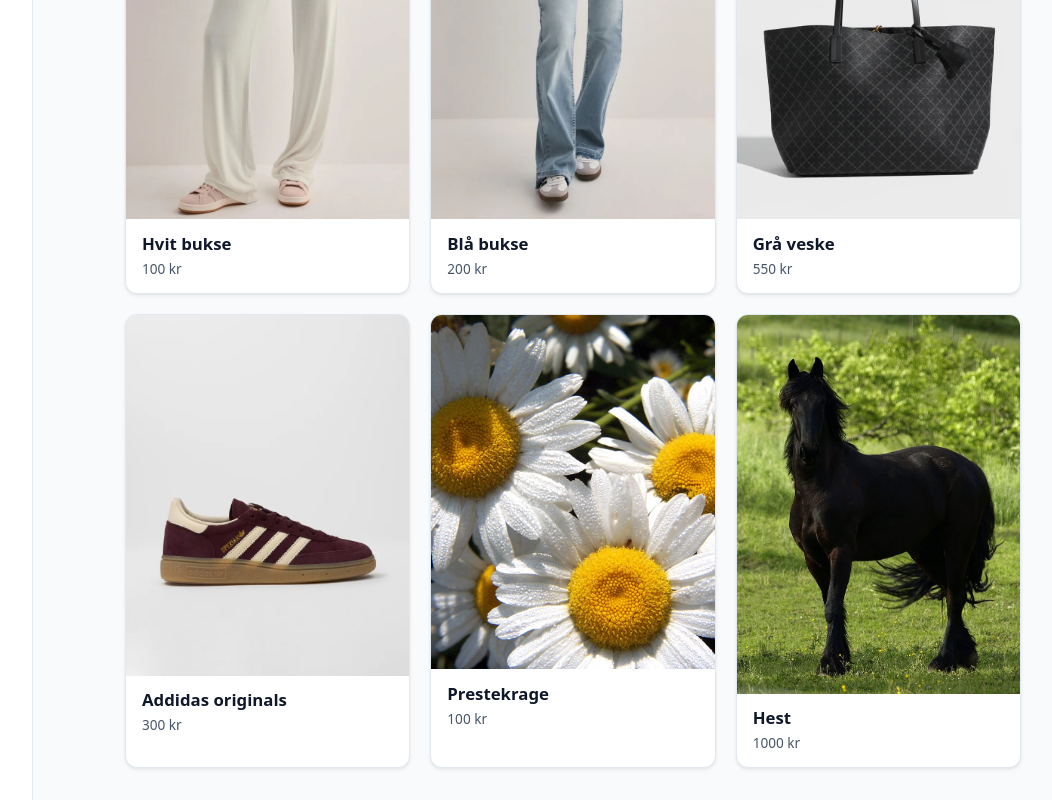
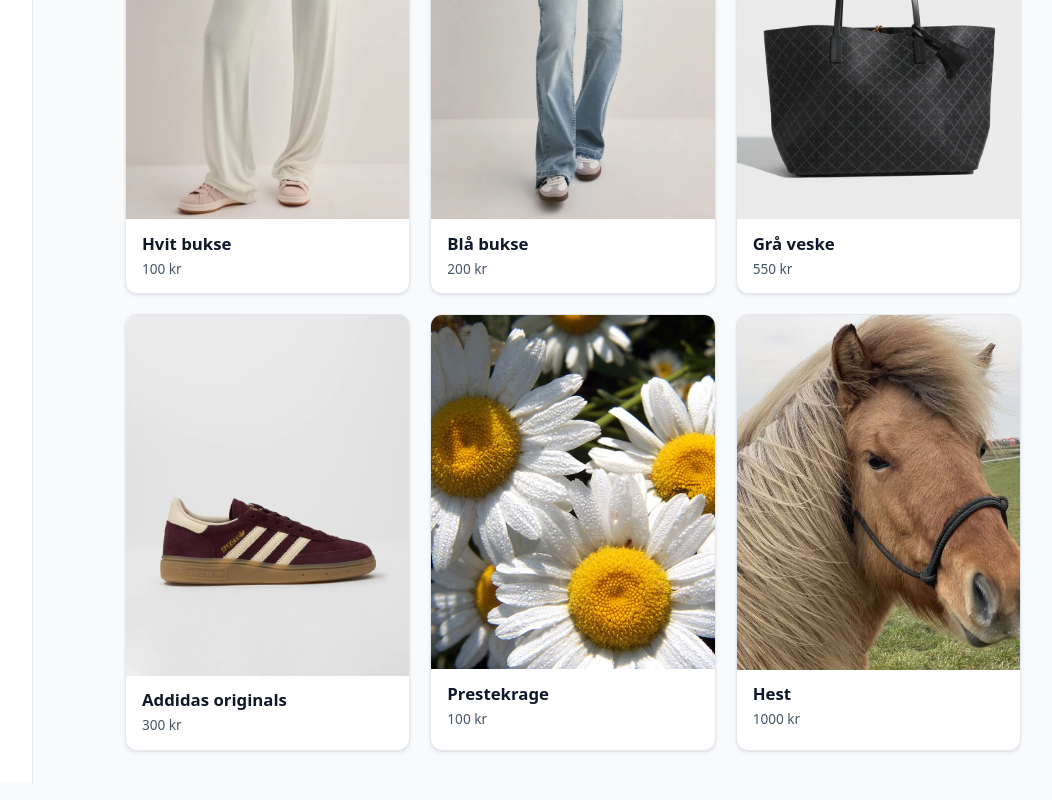
Before and after one commit to anja-mg/fremtind-gtf-2025, a React (Vite) app: page /shop in a window 1280 px wide. Shown: the part 316-1116 px from the top of the page, without its empty margins (167-1219 px from the left). Built offline with nearby package versions, Linux system fonts and the light colour scheme.

Commit message:
hest og navn

```diff
--- a/src/data/products.ts
+++ b/src/data/products.ts
@@ -29,7 +29,7 @@ const bildeliste: Omit<Product, 'image'>[] = [
 
     {id: 'blomst', category: 'blomster', title: 'Prestekrage', subtitle: '100 kr', file: 'blomster/Oxeye Daisy.jpg'},
 
-    {id: 'hest', category: 'hester', title: 'Hest', subtitle: '1000 kr', file: 'hester/svart-hest.jpeg'},
+    {id: 'hest', category: 'hester', title: 'Hest', subtitle: '1000 kr', file: 'hester/hest1.jpeg'},
 ];
 
 
```
